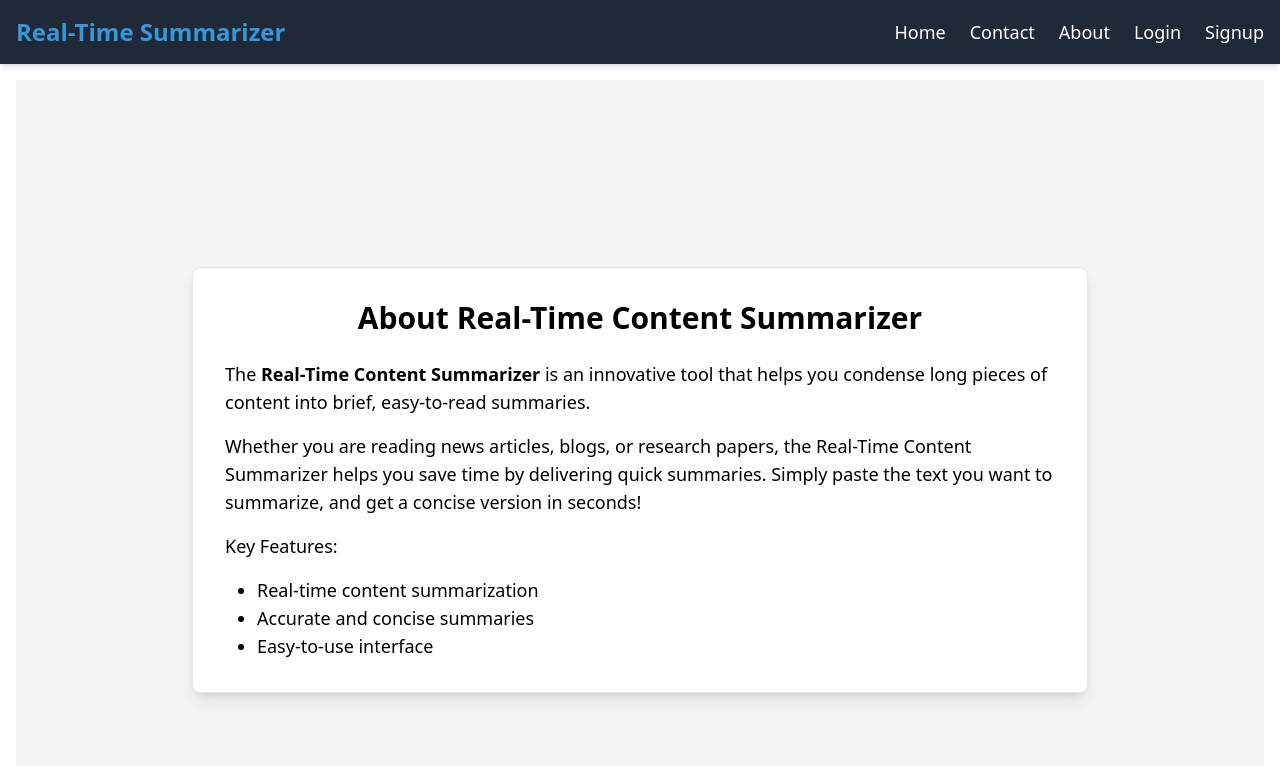
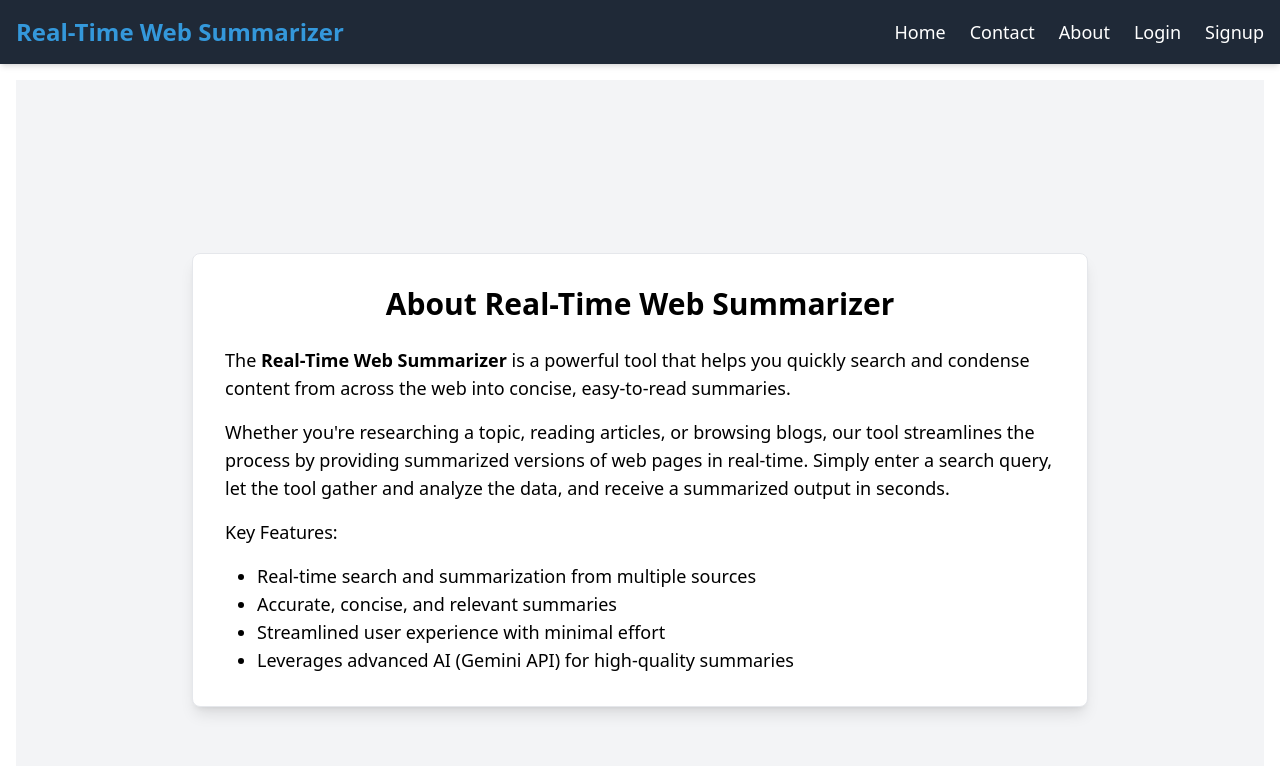
Before and after one commit to AkhilReddyModugu/Real-time-web-summarizer, a React (Create React App) app in the folder frontend/: page /about in a window 1280 px wide. Shown: the top 766 px of the page. Built offline with nearby package versions, Linux system fonts and the light colour scheme.

Commit message:
Minor UI Changes

```diff
--- a/frontend/public/index.html
+++ b/frontend/public/index.html
@@ -4,7 +4,7 @@
     <meta charset="utf-8" />
     <meta name="viewport" content="width=device-width, initial-scale=1" />
     <meta name="theme-color" content="#000000" />
-    <title>Real-time content summarizer</title>
+    <title>Real-time web summarizer</title>
   </head>
   <body>
     <noscript>You need to enable JavaScript to run this app.</noscript>
--- a/frontend/src/components/Navbar/Navbar.jsx
+++ b/frontend/src/components/Navbar/Navbar.jsx
@@ -15,7 +15,7 @@ const Navbar = () => {
     <nav className="bg-gray-800 p-4 shadow-md">
       <div className="max-w-7xl mx-auto flex justify-between items-center">
         <div className="text-2xl font-semibold text-white">
-          <Link to="/">Real-Time Summarizer</Link>
+          <Link to="/">Real-Time Web Summarizer</Link>
         </div>
 
         <div className="space-x-6 text-lg">
--- a/frontend/src/pages/About/About.jsx
+++ b/frontend/src/pages/About/About.jsx
@@ -4,21 +4,21 @@ const About = () => {
   return (
     <div className="flex justify-center items-center min-h-screen bg-gray-100">
       <div className="w-full max-w-4xl bg-white border rounded-lg shadow-lg p-8">
-        <h2 className="text-3xl font-semibold text-center mb-6">About Real-Time Content Summarizer</h2>
+        <h2 className="text-3xl font-semibold text-center mb-6">About Real-Time Web Summarizer</h2>
         <p className="text-lg mb-4">
-          The <strong>Real-Time Content Summarizer</strong> is an innovative tool that helps you condense long pieces of content into brief, easy-to-read summaries.
+          The <strong>Real-Time Web Summarizer</strong> is a powerful tool that helps you quickly search and condense content from across the web into concise, easy-to-read summaries.
         </p>
         <p className="text-lg mb-4">
-          Whether you are reading news articles, blogs, or research papers, the Real-Time Content Summarizer helps you save time by delivering quick summaries.
-          Simply paste the text you want to summarize, and get a concise version in seconds!
+          Whether you're researching a topic, reading articles, or browsing blogs, our tool streamlines the process by providing summarized versions of web pages in real-time. Simply enter a search query, let the tool gather and analyze the data, and receive a summarized output in seconds.
         </p>
         <p className="text-lg mb-4">
           Key Features:
         </p>
         <ul className="list-disc ml-8">
-          <li className="text-lg">Real-time content summarization</li>
-          <li className="text-lg">Accurate and concise summaries</li>
-          <li className="text-lg">Easy-to-use interface</li>
+          <li className="text-lg">Real-time search and summarization from multiple sources</li>
+          <li className="text-lg">Accurate, concise, and relevant summaries</li>
+          <li className="text-lg">Streamlined user experience with minimal effort</li>
+          <li className="text-lg">Leverages advanced AI (Gemini API) for high-quality summaries</li>
         </ul>
       </div>
     </div>
```
